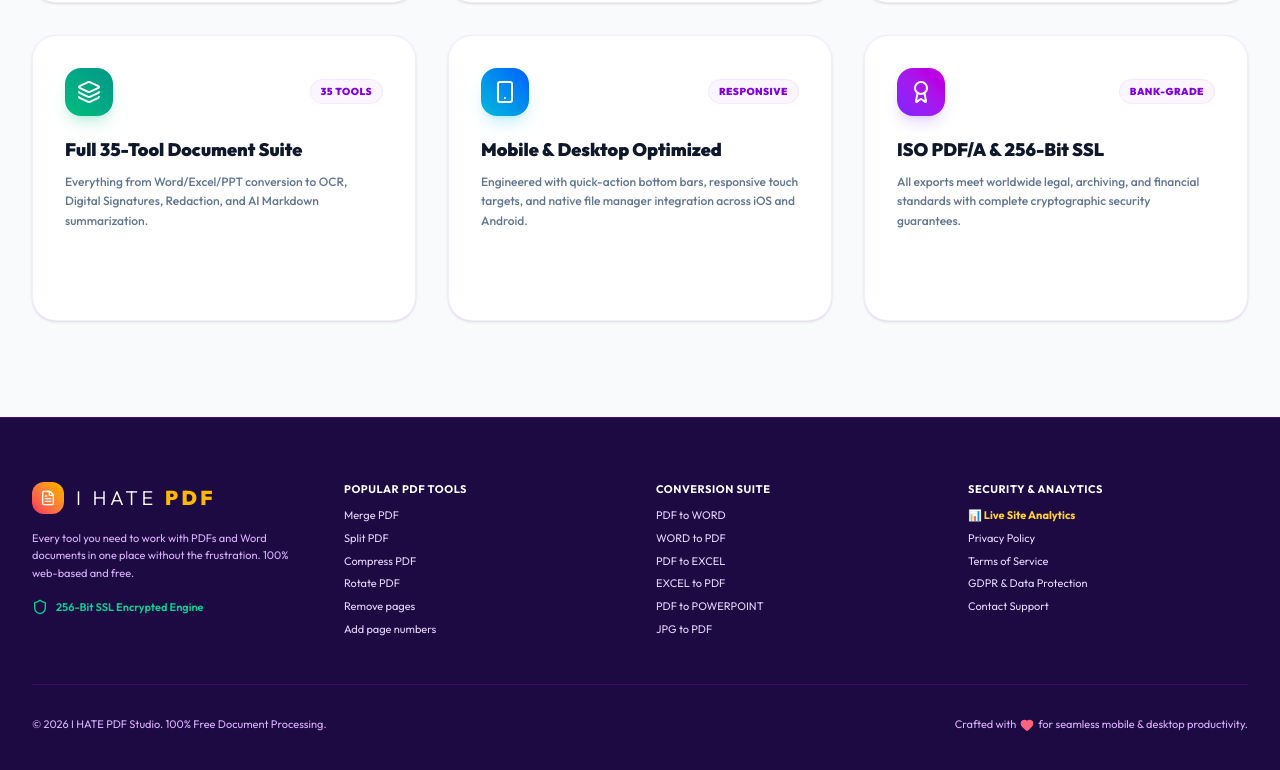
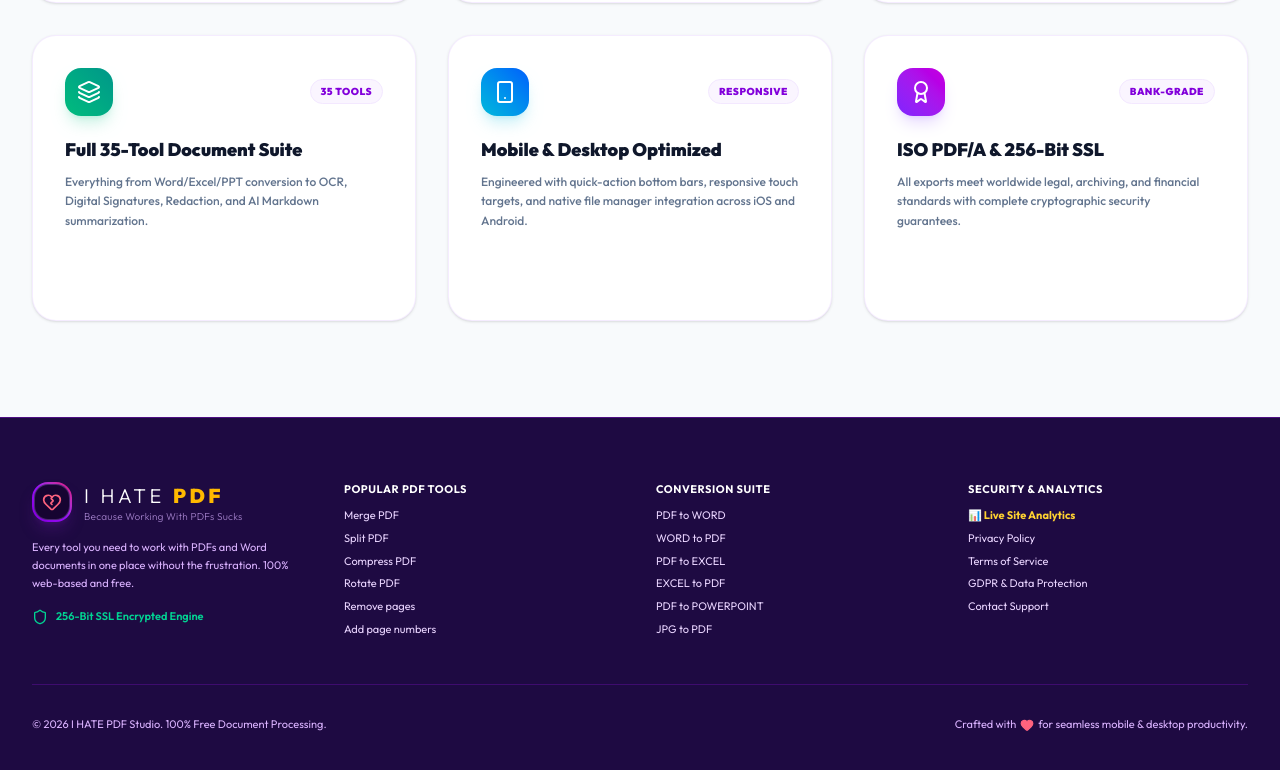
Before and after one commit to freeforwebsite/i-hate-pdf, a React (Vite) app: page / in a window 1280 px wide. Shown: the part 3221-3991 px from the top of the page. Built offline with nearby package versions, Linux system fonts and the light colour scheme.

Commit message:
Align Footer logo icon, broken heart badge, and typography exactly with Navbar

```diff
--- a/src/components/Footer.jsx
+++ b/src/components/Footer.jsx
@@ -1,5 +1,5 @@
 import React from 'react';
-import { FileText, Shield, Heart } from 'lucide-react';
+import { HeartCrack, Shield, Heart } from 'lucide-react';
 import { ALL_TOOLS_LIST } from '../data/toolsData';
 
 export default function Footer({ onSelectTool, onOpenAnalytics }) {
@@ -15,12 +15,17 @@
           {/* Brand Info */}
           <div className="md:col-span-1 space-y-4">
             <div className="flex items-center gap-3">
-              <div className="w-8 h-8 rounded-xl bg-gradient-to-tr from-rose-500 to-amber-400 flex items-center justify-center text-purple-950 font-black">
-                <FileText className="w-4 h-4 text-white" />
+              <div className="w-10 h-10 rounded-2xl bg-gradient-to-tr from-purple-700 via-purple-600 to-pink-600 p-0.5 shadow-lg shadow-purple-900/40 shrink-0">
+                <div className="w-full h-full bg-[#160431] rounded-[14px] flex items-center justify-center border border-purple-400/30">
+                  <HeartCrack className="w-5 h-5 text-rose-400" />
+                </div>
               </div>
-              <span className="text-xl font-light tracking-[0.18em] uppercase text-white font-['Outfit']">
-                I HATE <span className="font-black text-amber-400">PDF</span>
-              </span>
+              <div className="flex flex-col">
+                <span className="text-xl font-light tracking-[0.18em] uppercase text-white font-['Outfit']">
+                  I HATE <span className="font-black text-amber-400">PDF</span>
+                </span>
+                <p className="text-[10px] text-purple-300/70 font-light tracking-wide">Because Working With PDFs Sucks</p>
+              </div>
             </div>
             <p className="text-purple-300 leading-relaxed text-[11px]">
               Every tool you need to work with PDFs and Word documents in one place without the frustration. 100% web-based and free.
```
